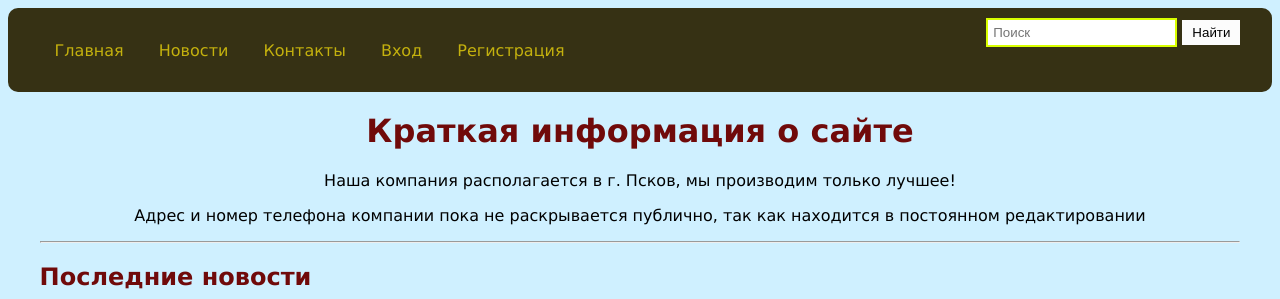
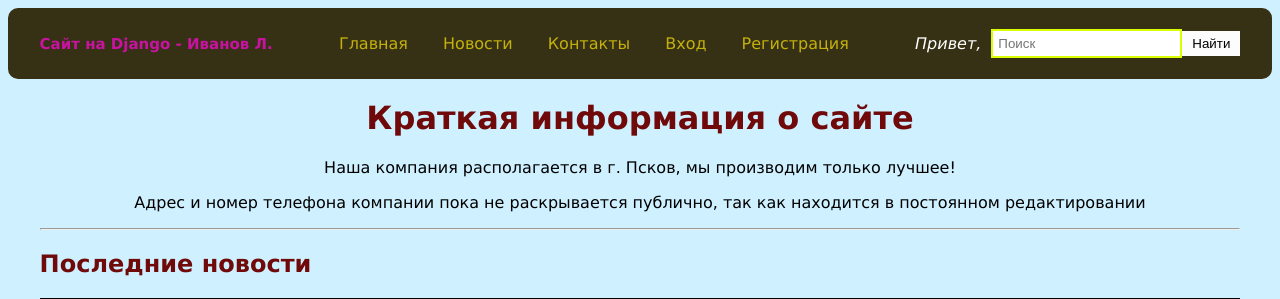
Before and after one commit to LevIvanov1/Django_WebsiteOrg_Ivanov_Lev, a Django app: page / in a window 1280 px wide. Shown: the top 299 px of the page. Run offline with Django 5.2, Linux system fonts and the light colour scheme; data comes from the database, SQL or seed files in the repository; both versions use the stored data as it was after the commit.

Commit message:
Добавление стиля назв. компании, им. польз.

```diff
--- a/news_site_company/static/css/style.css
+++ b/news_site_company/static/css/style.css
@@ -4,9 +4,19 @@
     padding: 0;
     background-color: #cff0ff;
     color: #000000;
+    /* background-image: url('news_images/orig.jpg'); */
 }
 
+nav .logo {
+    font-size: 15px;
+    font-weight: bold;
+    color: #ca12a2;
+}
 
+nav .logo a {
+    text-decoration: none;
+    color: inherit;
+}
 .container {
     width: 95%;
     margin: auto;
@@ -18,6 +28,18 @@
     padding: 10px 0;
     border-radius: 10px;
 }
+
+
+nav form.right-nav {
+    margin: 0;
+    display: flex;
+    align-items: center;
+}
+
+nav form.right-nav span {
+    margin-right: 10px;
+}
+
 
 nav ul {
     padding: 0;
--- a/news_site_company/views.py
+++ b/news_site_company/views.py
@@ -5,6 +5,7 @@
 from django.contrib.auth.decorators import login_required, user_passes_test
 from django.db.models import Q
 from .forms import CommentForm
+
 
 def index(request):
         news = News.objects.order_by('-pub_date')[:3]
--- a/templates/base.html
+++ b/templates/base.html
@@ -3,11 +3,15 @@
 <html>
 <head>
     <link rel="stylesheet" href="{% static 'css/style.css' %}">
+    <link rel="icon" href="{% static 'favicon.ico' %}" type="image/x-icon">
     <title>{% block title %}{% endblock %}</title>
 </head>
 <body>
 <nav>
     <div class="container">
+       <div class="logo">
+       Сайт на Django - Иванов Л.
+    </div>
         <ul class="left-nav">
             <li><a href="{% url 'index' %}">Главная</a></li>
             <li><a href="{% url 'news_list' %}">Новости</a></li>
@@ -24,6 +28,7 @@
             {% endif %}
         </ul>
         <form class="right-nav" action="{% url 'news_search' %}" method="get">
+            <span>Привет, {{ user.username }}</span>
             <input type="text" name="q" placeholder="Поиск">
             <button type="submit">Найти</button>
         </form>
```
Also changed, not shown: db.sqlite3, news_images/fon.jpg (added), news_images/orig.jpg (added), news_site_company/static/favicon.ico (added).
